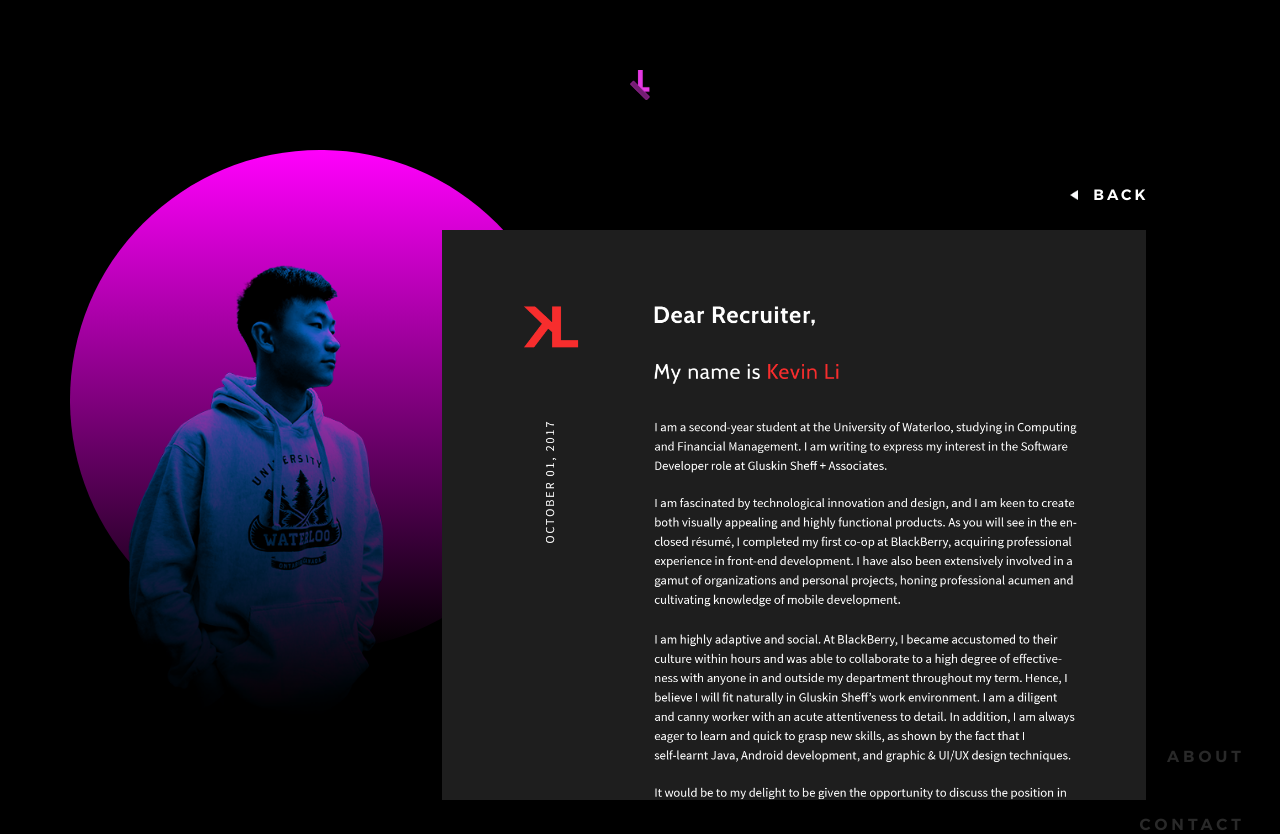
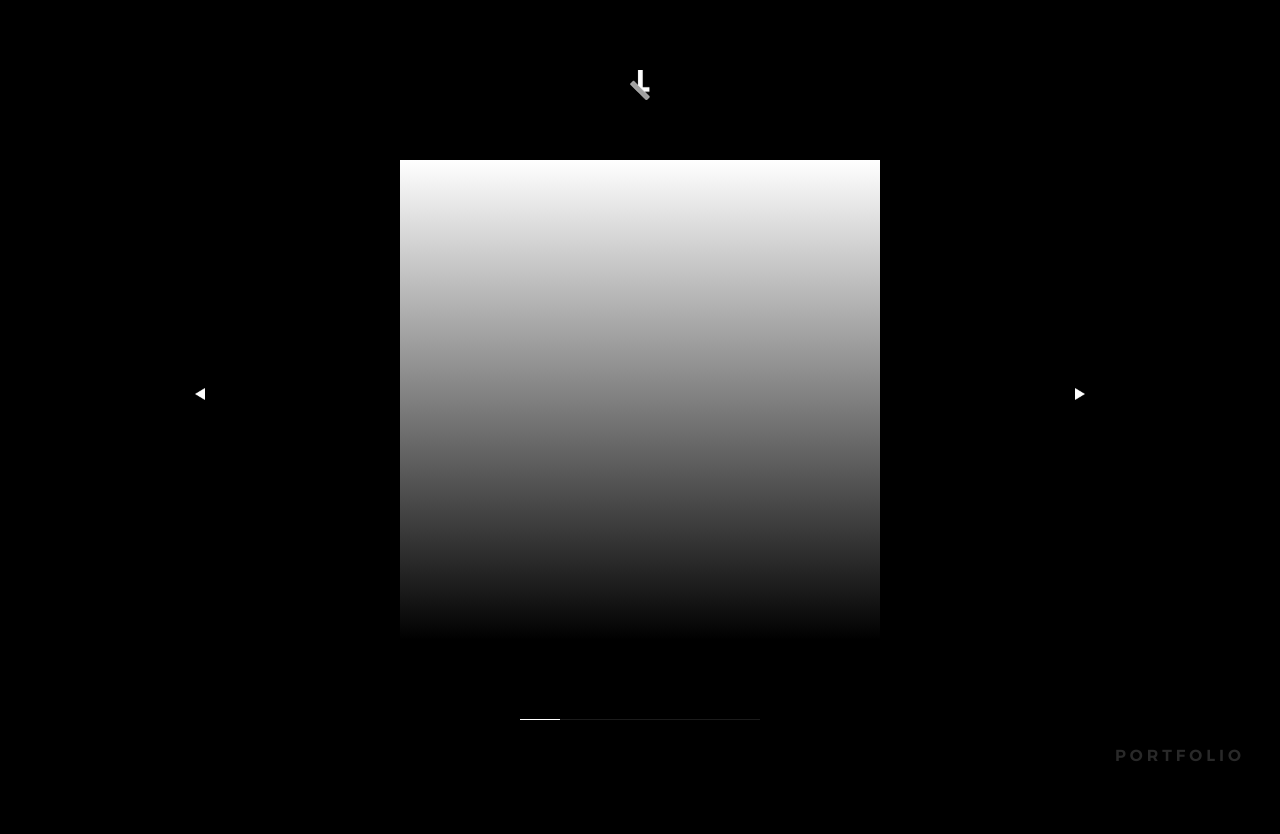
Before and after one commit to Kevin0901881/personal-website, a React (Create React App) app: page / in a window 1280 px wide. After the commit the page ends 800 px from the top, so only its background shows below. Built offline with nearby package versions, Linux system fonts and the light colour scheme.

Commit message:
Added Portfolio

```diff
--- a/src/App.css
+++ b/src/App.css
@@ -54,6 +54,18 @@
        url('./Fonts/Catamaran-Regular.ttf') format('truetype');
 }
 
+@keyframes pulse {
+  0% {
+    color: #111111;
+  }
+  80% {
+    color: #666666;
+  }
+  100% {
+    color: #111111;
+  }
+}
+
 html, body, #root, .App {
   width: 100%;
   height: 100%;
@@ -86,7 +98,7 @@ html, body, #root, .App {
 }
 
 .logo {
-  z-index: -1;
+  z-index: -3;
 }
 
 .scrollDown {
--- a/src/App.js
+++ b/src/App.js
@@ -1,9 +1,10 @@
 import React, { Component } from 'react';
 import './App.css';
-import Logo from './Components/Logo.js'
-import Menu from './Components/Menu.js'
-import Welcome from './Components/Welcome.js'
-import About from './Components/About.js'
+import Logo from './Components/Logo.js';
+import Menu from './Components/Menu.js';
+import Welcome from './Components/Welcome.js';
+import About from './Components/About.js';
+import Portfolio from './Components/Portfolio.js';
 
 class App extends Component {
   componentWillMount() {
@@ -19,8 +20,9 @@ class App extends Component {
       <div className="App">
           <Logo className="logo" />
           {/* <Welcome /> */}
-          <About height={ window.innerHeight } width={ window.innerWidth } />
-          <Menu page="2"/>
+          {/* <About height={ window.innerHeight } width={ window.innerWidth } /> */}
+          <Portfolio />
+          <Menu page="3"/>
       </div>
     );
   }
--- a/src/CSS/About.css
+++ b/src/CSS/About.css
@@ -6,11 +6,11 @@
 }
 
 .circle {
-  width: 500px;
-  height: 500px;
-  -webkit-border-radius: 250px;
-  -moz-border-radius: 250px;
-  border-radius: 250px;
+  width: 480px;
+  height: 480px;
+  -webkit-border-radius: 240px;
+  -moz-border-radius: 240px;
+  border-radius: 240px;
   position: fixed;
   transform: translate(-50%, -50%);
   background: linear-gradient(to bottom, #ff00fc 0%, #000000 100%);
@@ -27,7 +27,7 @@
   -ms-user-select: none;
 }
 
-.text {
+.textAbout {
   width: 900px;
   height: auto;
   color: #ffffff;
@@ -35,7 +35,7 @@
   position: absolute;
 }
 
-.title {
+.titleAbout {
   position: relative;
   top: 0;
   width: 900px;
@@ -46,7 +46,7 @@
   color: inherit;
 }
 
-.body {
+.bodyAbout {
   width: 900px;
   height: auto;
   position: relative;
@@ -69,12 +69,12 @@
   hyphens: auto; */
 }
 
-.left {
+.leftColumn {
   width: 425px;
   float: left;
 }
 
-.right {
+.rightColumn {
   width: 425px;
   float: right;
 }
--- /dev/null
+++ b/src/CSS/Portfolio.css
@@ -0,0 +1,56 @@
+.Portfolio {
+  width: 100%;
+  height: 100%;
+  overflow-y: auto;
+  overflow-x: hidden;
+  z-index: -2;
+}
+
+.prev {
+  width: 10px;
+  position: absolute;
+  cursor: pointer;
+  -webkit-touch-callout: none;
+  -webkit-user-select: none;
+  -moz-user-select: none;
+  -ms-user-select: none;
+}
+
+.next {
+  width: 10px;
+  position: absolute;
+  cursor: pointer;
+  -webkit-touch-callout: none;
+  -webkit-user-select: none;
+  -moz-user-select: none;
+  -ms-user-select: none;
+}
+
+.square {
+  width: 480px;
+  height: 480px;
+  position: fixed;
+  top: 50%;
+  left: 50%;
+  transform: translate(-50%, -50%);
+  background: linear-gradient(to bottom, #FFFFFF 0%, #000000 100%);
+  z-index: 0;
+  -webkit-touch-callout: none;
+  -webkit-user-select: none;
+  -moz-user-select: none;
+  -ms-user-select: none;
+}
+
+.progressBarBackground {
+  height: 1px;
+  position: absolute;
+  left: 50%;
+  transform: translateX(-50%);
+}
+
+.progressBarForeground {
+  height: inherit;
+  position: relative;
+  left: 0px;
+  transition: width 0.2s ease-in-out, background 0.2s linear;
+}
--- a/src/CSS/Welcome.css
+++ b/src/CSS/Welcome.css
@@ -1,21 +1,9 @@
-@keyframes pulse {
-  0% {
-    color: #111111;
-  }
-  80% {
-    color: #666666;
-  }
-  100% {
-    color: #111111;
-  }
-}
-
 .Welcome {
   width: 100%;
   height: 100%;
 }
 
-.title {
+.kevin {
   color: white;
   font-family: Montserrat;
   font-weight: 800;
@@ -27,7 +15,7 @@
   transform: translate(-50%, -50%);
   -webkit-background-clip: text;
   background-clip: text;
-  color:transparent;
+  color: transparent;
   cursor: default;
   -webkit-touch-callout: none;
   -webkit-user-select: none;
--- a/src/Components/Logo.js
+++ b/src/Components/Logo.js
@@ -30,8 +30,8 @@ class Logo extends Component {
   render() {
     return (
       <div className="Logo">
-          <img src={logoWholeAbout} className="logoWhole" />
-          <img src={logoPieceAbout} className="logoPiece" />
+          <img src={logoWholePortfolio1} className="logoWhole" />
+          <img src={logoPiecePortfolio1} className="logoPiece" />
       </div>
     );
   }
--- /dev/null
+++ b/src/Components/Portfolio.js
@@ -0,0 +1,64 @@
+import React, { Component } from 'react';
+import '../CSS/Portfolio.css';
+import left1 from '../Images/portfolio1_left.png';
+import right1 from '../Images/portfolio1_right.png';
+
+class Portfolio extends Component {
+  constructor(props) {
+    super(props);
+
+    this.state = {
+      page: 1,
+      leftArrow: '',
+      bottomArrow: '',
+      bottomProgress: '',
+      progressWidth: '',
+      progressBackground: '#1b1b1b',
+      progressForeground: '#ffffff'
+    }
+    this.updateDimensions = this.updateDimensions.bind(this);
+    this.handleScroll = this.handleScroll.bind(this);
+  }
+
+  handleScroll(e) {
+    if (e.deltaY < 0 && this.state.page >= 1) { // scroll up
+      this.setState({ page: this.state.page - 1 });
+    }
+    if (e.deltaY > 0 && this.state.page <= 5) { // scroll down
+      this.setState({ page: this.state.page + 1 });
+    }
+  }
+
+  updateDimensions() {
+    this.setState({ leftArrow: (window.innerWidth - this.refs.square.clientWidth) / 4 - (this.refs.prev.clientWidth / 2),
+       bottomArrow: (window.innerHeight / 2) - (this.refs.prev.clientHeight / 2),
+       bottomProgress: (window.innerHeight - this.refs.square.clientHeight) / 4,
+       widthProgress: this.refs.square.clientWidth / 2 });
+  }
+
+  componentDidMount() {
+    this.updateDimensions();
+    window.addEventListener("resize", this.updateDimensions);
+    window.addEventListener("wheel", this.handleScroll);
+  }
+
+  componentWillUnmount() {
+    window.removeEventListener("resize", this.updateDimensions);
+    window.removeEventListener("wheel", this.handleScroll);
+  }
+
+  render() {
+    return (
+      <div className="Portfolio" style={{ background: '#000000' }}>
+          <img src={left1} className="prev" ref="prev" style={{ left: this.state.leftArrow, bottom: this.state.bottomArrow }} />
+          <div className="square" ref="square" />
+          <img src={right1} className="next" ref="next" style={{ right: this.state.leftArrow, bottom: this.state.bottomArrow }} />
+          <div className="progressBarBackground" style={{ bottom: this.state.bottomProgress, width: this.state.widthProgress, background: this.state.progressBackground }}>
+               <div className="progressBarForeground" style={{ width: (this.state.page * 100 / 6) + '%', background: this.state.progressForeground }}></div>
+          </div>
+      </div>
+    );
+  }
+}
+
+export default Portfolio;
--- a/src/Components/Welcome.js
+++ b/src/Components/Welcome.js
@@ -13,8 +13,8 @@ class Welcome extends Component {
   render() {
     return (
       <div className="Welcome" onMouseMove={(e) => {this.setState({
-        pos: 73 + (e.clientY * 8/window.innerHeight), background: "linear-gradient(to bottom, #5cd9b1 0%, #000000 " + this.state.pos + "%)" })}}>
-          <div className="title" style={{ backgroundImage: this.state.background }}>
+        pos: 73 + (e.clientY * 8 / window.innerHeight), background: "linear-gradient(to bottom, #5cd9b1 0%, #000000 " + this.state.pos + "%)" })}}>
+          <div className="kevin" style={{ backgroundImage: this.state.background }}>
               KEVIN
           </div>
           <div className="scrollDown">
```
Also changed, not shown: src/Components/About.js (+5 -5 lines), src/Images/portfolio1_left.png (added), src/Images/portfolio1_right.png (added).
